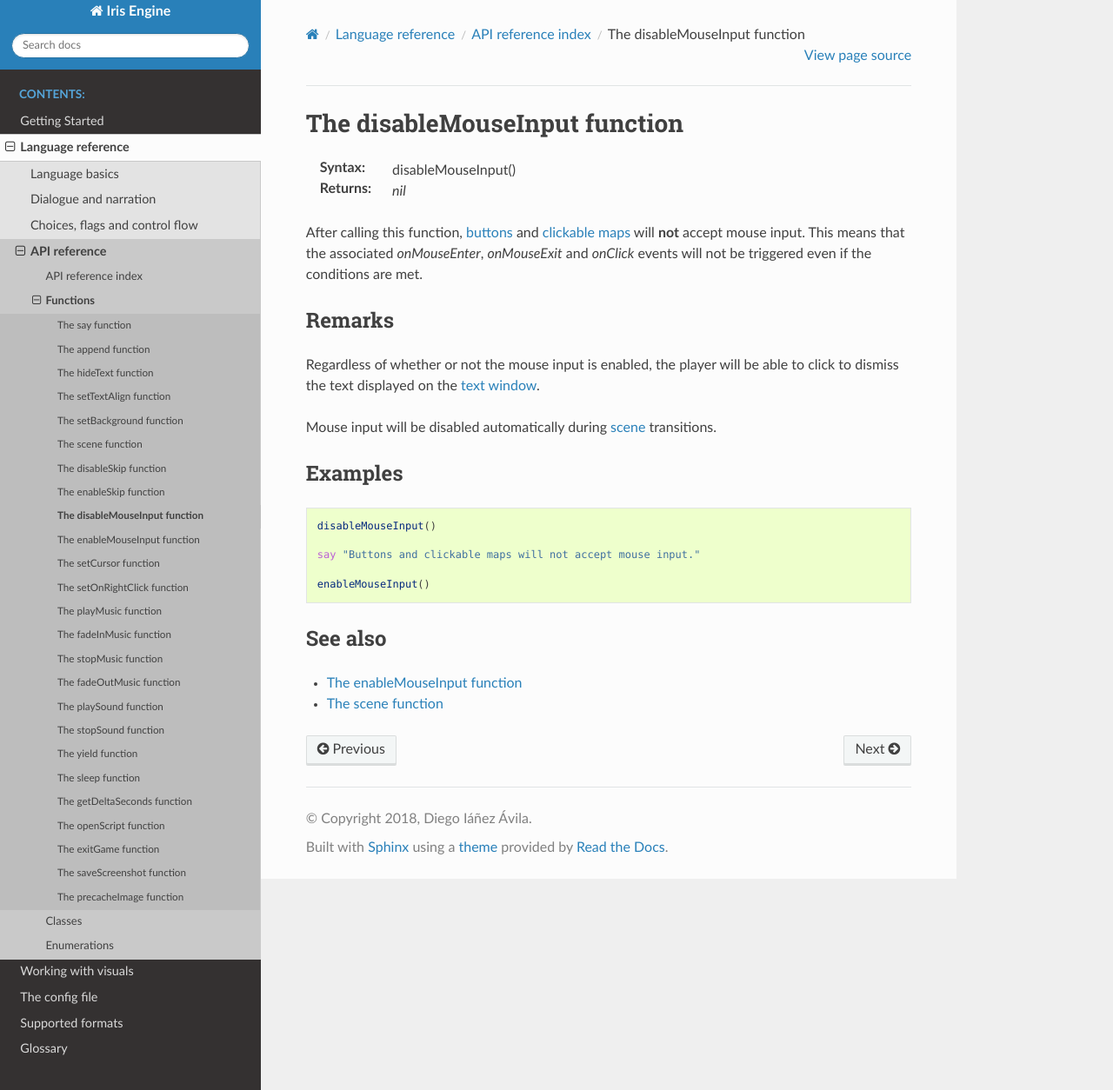
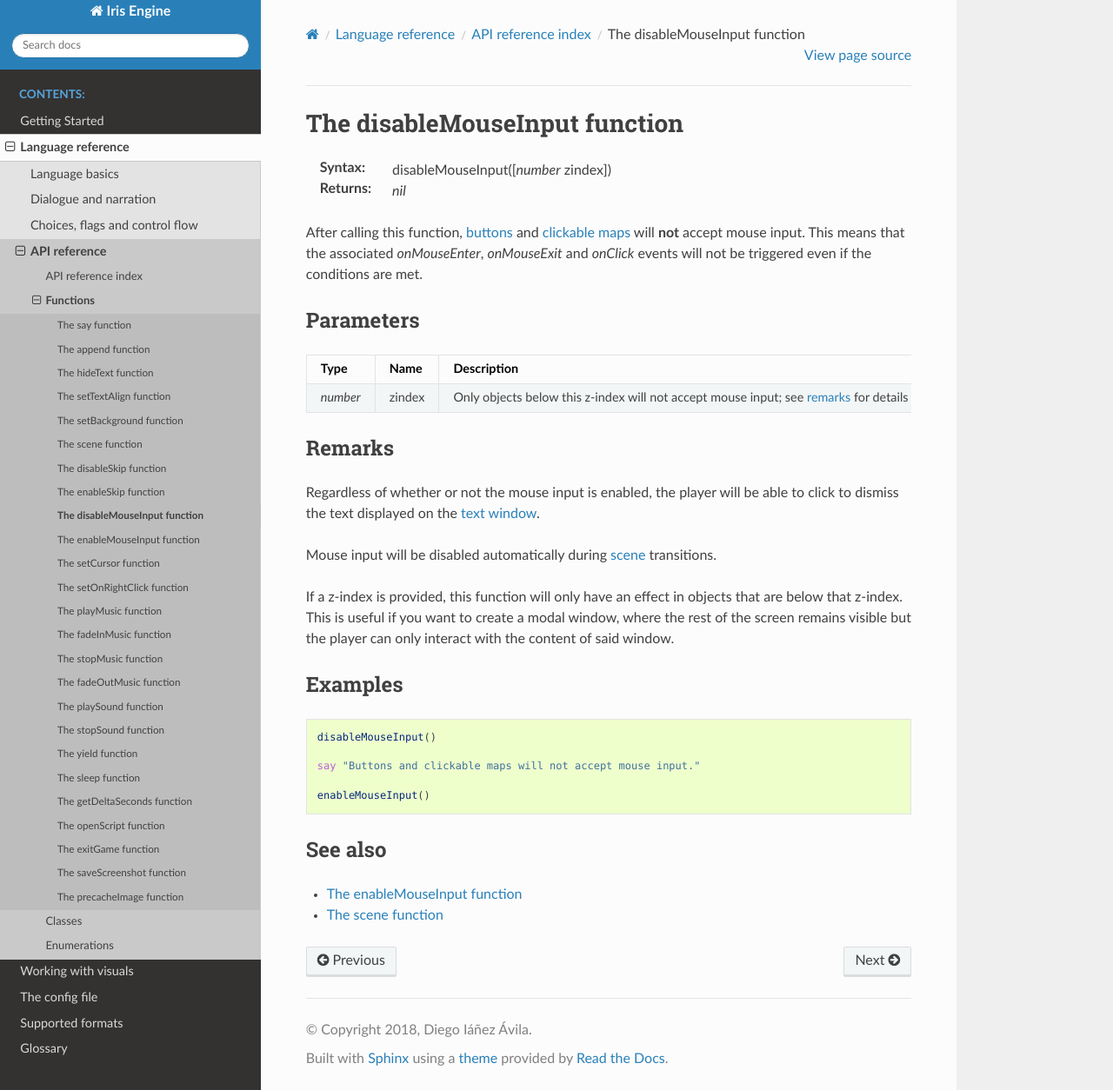
Before and after one commit to diegodan1893/Iris-Engine, a Sphinx documentation site: the page built from docs/en/source/language/api/globals/disableMouseInput.rst, in a window 1280 px wide and 1254 px high. Shown: the whole window at 87% size. Built offline with Sphinx 7.4.7 and the Read the Docs theme 2.0.0, drawn with Linux system fonts in a browser that asks for light colours.

Commit message:
Update documentation for disableMouseInput

```diff
--- a/docs/en/source/language/api/globals/disableMouseInput.rst
+++ b/docs/en/source/language/api/globals/disableMouseInput.rst
@@ -1,13 +1,23 @@
 The disableMouseInput function
 ==============================
 
-:Syntax: disableMouseInput()
+:Syntax: disableMouseInput([*number* zindex])
 :Returns: *nil*
 
 After calling this function, :doc:`buttons<../classes/button/top>` and
 :doc:`clickable maps<../classes/clickableMap/top>` will **not** accept mouse input.
 This means that the associated *onMouseEnter*, *onMouseExit* and *onClick* events
 will not be triggered even if the conditions are met.
+
+
+Parameters
+^^^^^^^^^^
+
++----------+--------+---------------------------------------------------------------------------------------+
+| Type     | Name   | Description                                                                           |
++==========+========+=======================================================================================+
+| *number* | zindex | Only objects below this z-index will not accept mouse input; see remarks_ for details |
++----------+--------+---------------------------------------------------------------------------------------+
 
 
 Remarks
@@ -17,6 +27,11 @@ Regardless of whether or not the mouse input is enabled, the player will be able
 click to dismiss the text displayed on the :term:`text window`.
 
 Mouse input will be disabled automatically during :doc:`scene<scene>` transitions.
+
+If a z-index is provided, this function will only have an effect in objects that are
+below that z-index. This is useful if you want to create a modal window, where the
+rest of the screen remains visible but the player can only interact with the content
+of said window.
 
 
 Examples
```
